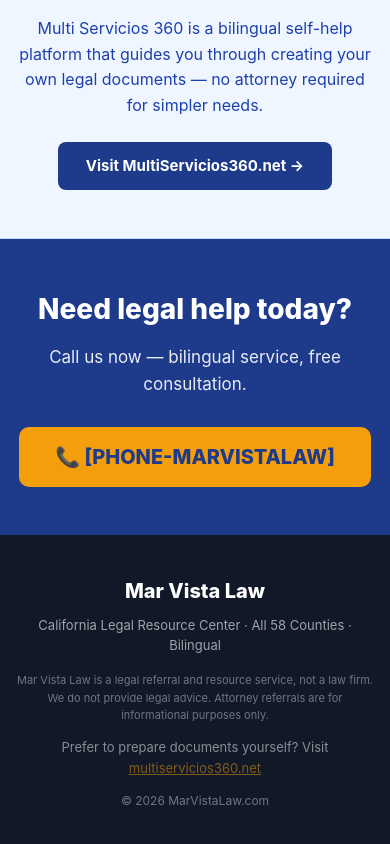
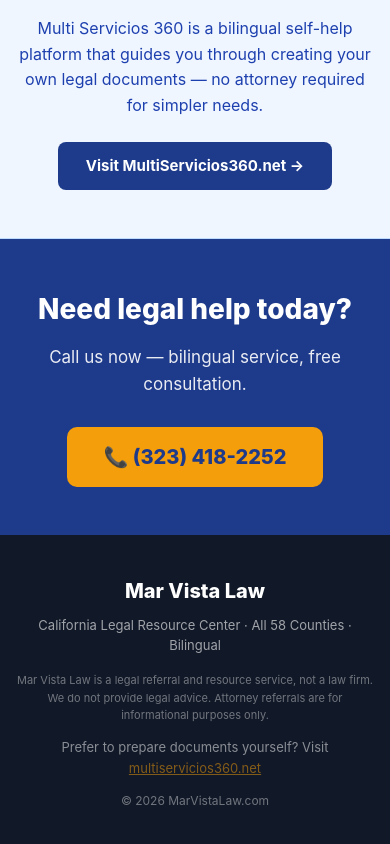
Before and after one commit to Ahorasi360/marvistalaw, a Next.js app: page / in a window 390 px wide. Shown: the part 4530-5374 px from the top of the page. Built offline with nearby package versions, Linux system fonts and the light colour scheme.

Commit message:
fix: phone (323) 418-2252 + bilingual — app/page.js

```diff
--- a/app/page.js
+++ b/app/page.js
@@ -5,7 +5,8 @@
 import { useLang, T } from './lib/LanguageContext';
 import { SERVICES } from './lib/data';
 
-const PHONE = '[PHONE-MARVISTALAW]'; // Replace with your Google Voice number
+const PHONE = '(323) 418-2252';
+const PHONE_TEL = 'tel:+13234182252'; // Replace with your Google Voice number
 
 const FEATURED = [
   { slug: 'car-accident-attorney',      emoji: '🚗', highlightEn: 'No upfront fees',    highlightEs: 'Sin costo por adelantado' },
@@ -47,7 +48,7 @@
             {t.hero.subtitle}
           </p>
           <div style={{ display: 'flex', gap: '12px', justifyContent: 'center', flexWrap: 'wrap' }}>
-            <a href={`tel:+1${PHONE}`} style={{ background: '#F59E0B', color: '#1E3A8A', padding: '16px 32px', borderRadius: '10px', fontWeight: '800', fontSize: '18px', textDecoration: 'none' }}>
+            <a href={PHONE_TEL} style={{ background: '#F59E0B', color: '#1E3A8A', padding: '16px 32px', borderRadius: '10px', fontWeight: '800', fontSize: '18px', textDecoration: 'none' }}>
               {t.hero.ctaPrimary}
             </a>
             <Link href={`/car-accident-attorney/los-angeles`} style={{ background: 'rgba(255,255,255,0.15)', color: 'white', padding: '16px 32px', borderRadius: '10px', fontWeight: '700', fontSize: '18px', textDecoration: 'none', border: '2px solid rgba(255,255,255,0.4)' }}>
@@ -132,7 +133,7 @@
           {lang === 'es' ? 'Llámanos ahora — servicio bilingüe, consulta gratis.' : 'Call us now — bilingual service, free consultation.'}
         </p>
         <a
-          href={`tel:+1${PHONE}`}
+          href={PHONE_TEL}
           style={{ display: 'inline-block', background: '#F59E0B', color: '#1E3A8A', padding: '14px 36px', borderRadius: '10px', fontWeight: '800', fontSize: '20px', textDecoration: 'none' }}
         >
           📞 {PHONE}
```
